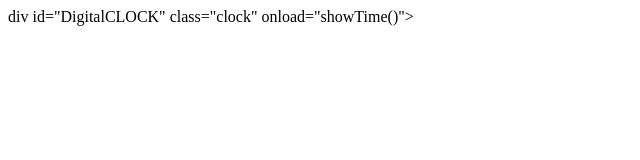
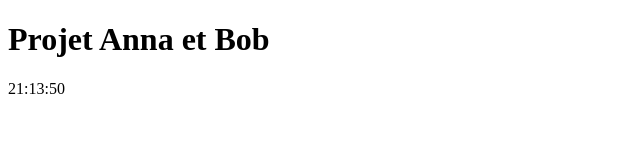
Before and after one commit to JSCoutu/Anna_Test, a plain HTML site: page index.html in a window 1280 px wide. Shown: the whole page, without its empty margins (0-640 px from the left). Drawn offline with Linux system fonts and the light colour scheme.

Commit message:
Remise en place du titre dans html

```diff
--- a/index.html
+++ b/index.html
@@ -8,7 +8,9 @@
 </head>
 
 <body>
-    div id="DigitalCLOCK" class="clock" onload="showTime()"></div>
+    <h1>Projet Anna et Bob</h1>
+
+    <div id="DigitalCLOCK" class="clock" onload="showTime()"></div>
     <script src="index.js"></script>
 
 </body>
--- a/index.js
+++ b/index.js
@@ -9,7 +9,7 @@ function showTime(){
     m = (m < 10) ? "0" + m : m;
     s = (s < 10) ? "0" + s : s;
 
-    var time = h + ":" + m + ":" + s + " " + session;
+    var time = h + ":" + m + ":" + s;
     document.getElementById("DigitalCLOCK").innerText = time;
     document.getElementById("DigitalCLOCK").textContent = time;
 
```
